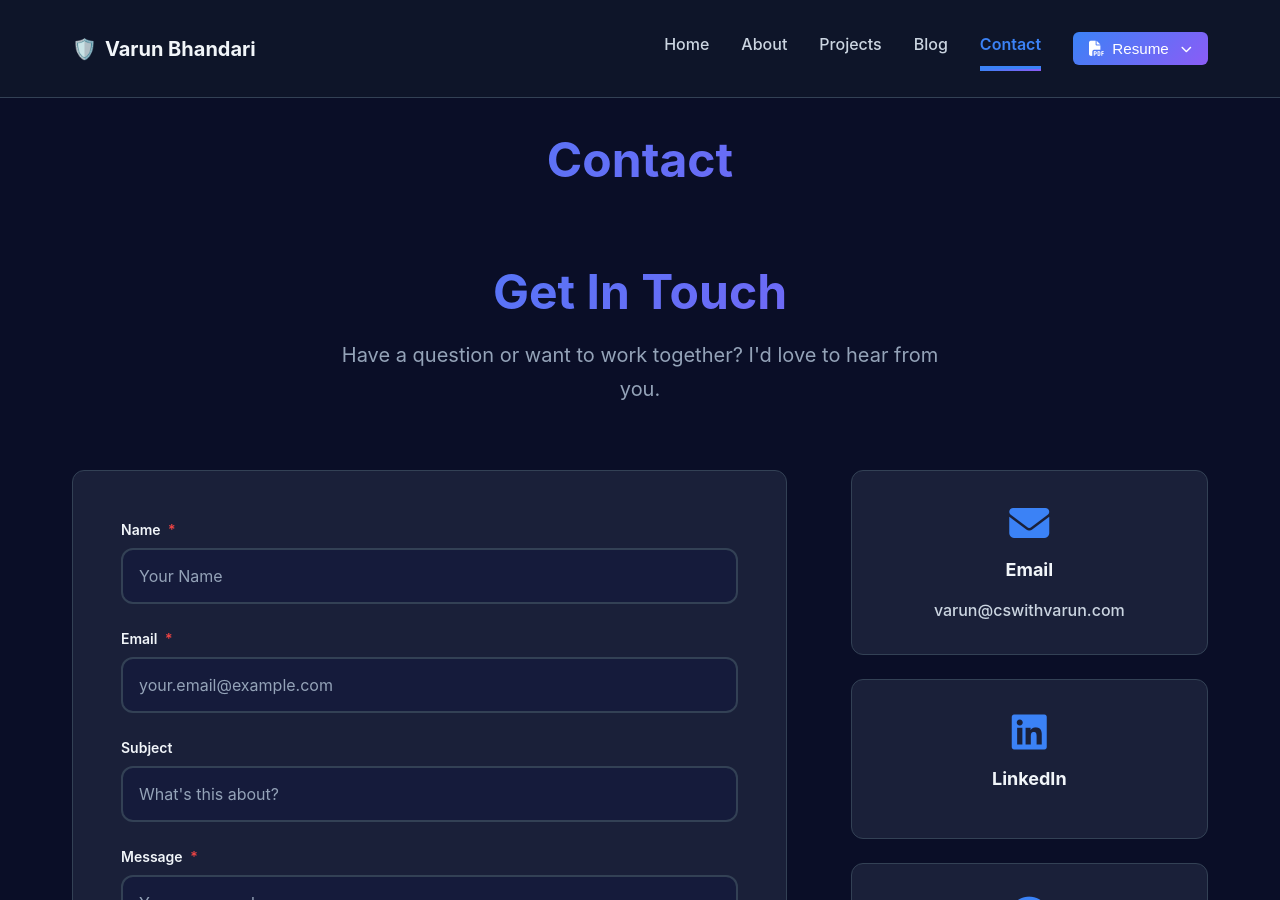
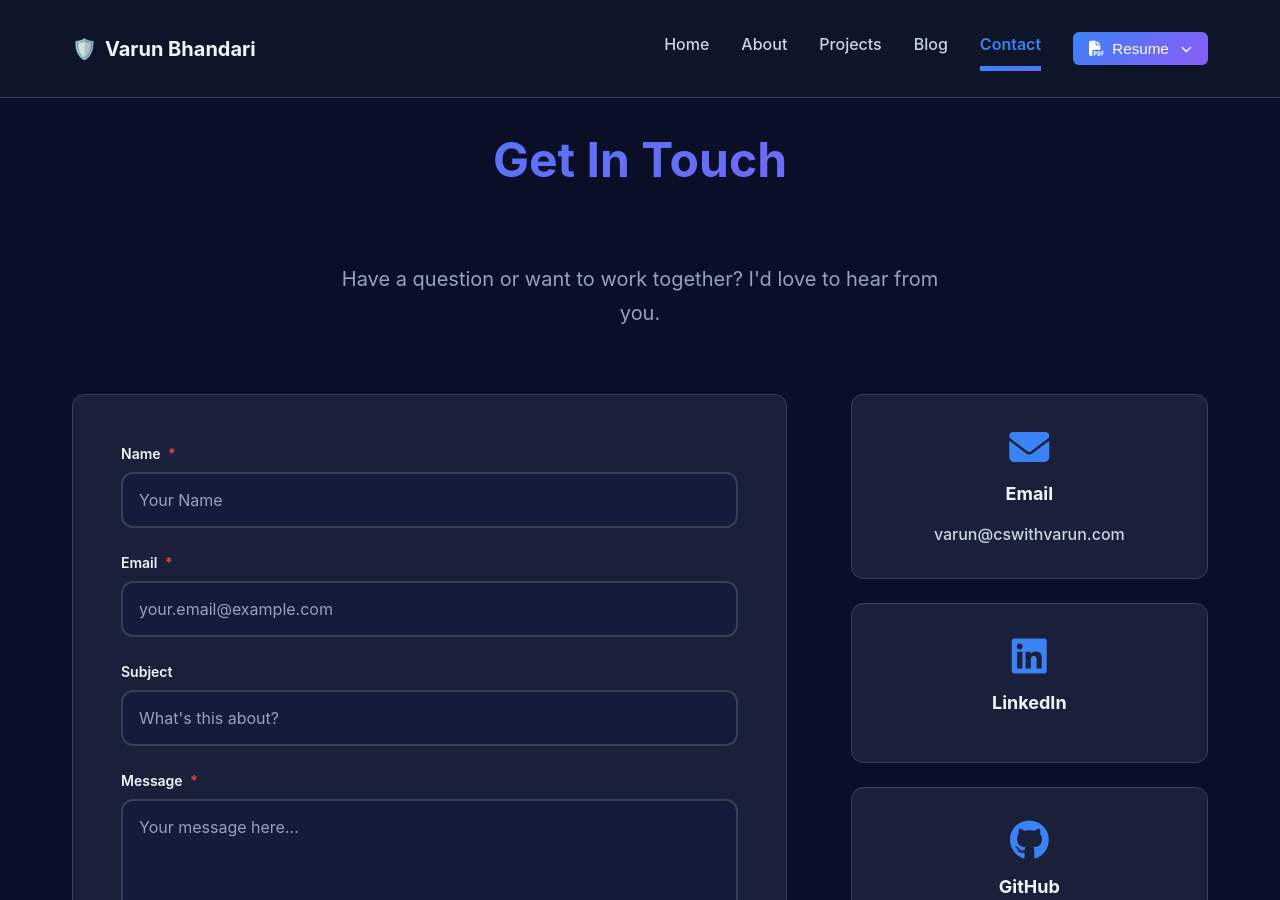
Before and after one commit to z-varun/z-varun, a Jekyll site: the page built from contact.html, in a window 1280 px wide and 900 px high. Built offline with Jekyll 4.4.1, drawn with Linux system fonts in a browser that asks for light colours.

Commit message:
Fixed font

```diff
--- a/assets/css/home.css
+++ b/assets/css/home.css
@@ -38,7 +38,7 @@
 }
 
 .hero-title {
-  font-size: clamp(2rem, 6vw, 3.5rem);
+  font-size: clamp(2rem, 6vw, 4rem);
   font-weight: var(--font-weight-bold);
   margin-bottom: clamp(1rem, 3vh, 2rem);
   line-height: var(--line-height-tight);
--- a/contact.html
+++ b/contact.html
@@ -1,13 +1,12 @@
 ---
 layout: page
-title: Contact
+title: Get In Touch
 permalink: /contact/
 custom_css: contact
 ---
 
 <div class="contact-page">
     <section class="contact-intro">
-        <h1>Get In Touch</h1>
         <p>Have a question or want to work together? I'd love to hear from you.</p>
     </section>
 
```
Lines whose indentation alone changed are shown as unchanged.
